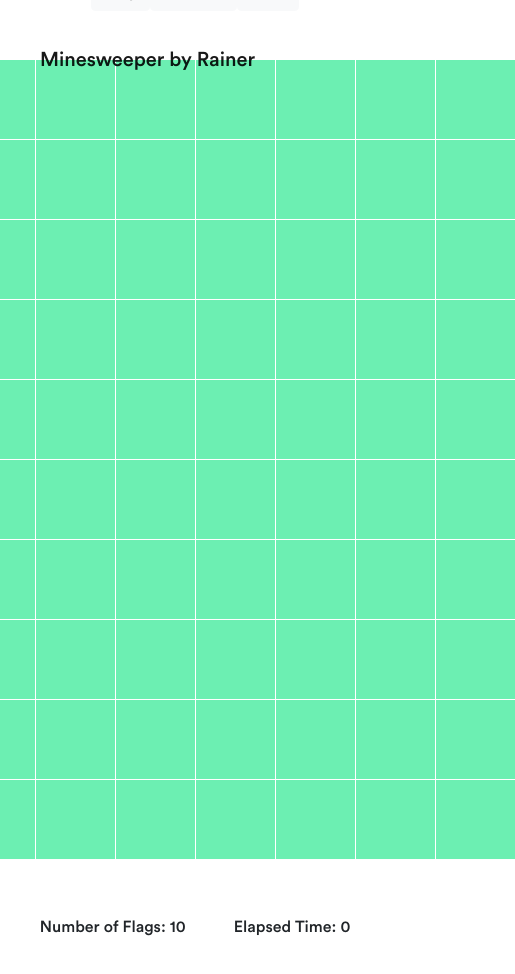
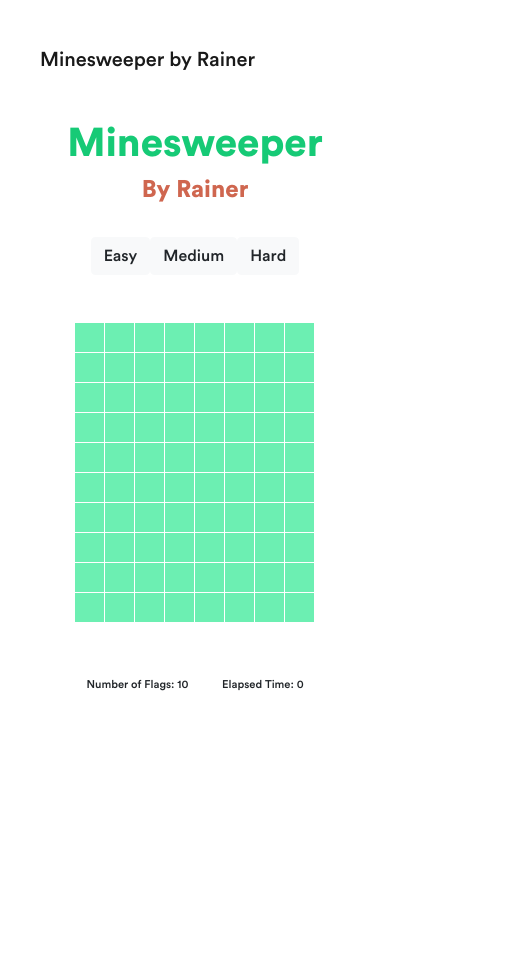
Before and after one commit to rainerangelo/minesweeper, a plain HTML site: page index.html in a window 390 px wide. Shown: the whole page, 515 px wide, since content can reach past the window. After the commit the page ends 844 px from the top, so only its background shows below. Drawn offline with nearby package versions, Linux system fonts and the light colour scheme.

Commit message:
Add responsiveness through media queries

```diff
--- a/css/style.css
+++ b/css/style.css
@@ -158,3 +158,54 @@ p {
     padding-bottom: 1.5em;
     padding-top: 1.5em;
 }
+
+/* Extra small devices (phones, 600px and down) */
+@media only screen and (max-width: 600px) {
+    p {
+        /* line-height: 2.5; */
+        text-align: left;
+    }
+
+    .navbar {
+        /* padding: 2.5em; */
+        position: relative;
+        /* width: 100%; */
+        /* z-index: 1; */
+    }
+
+    .div-main {
+        height: 100%;
+        /* max-width: 100%; */
+    }
+
+    .status-paragraph {
+        font-size: 0.7em;
+    }
+
+    #grid {
+        /* display: grid; */
+        /* padding-bottom: 1.5em; */
+        /* padding-top: 1.5em; */
+        width: 15em;
+    }
+}
+
+/* Small devices (portrait tablets and large phones, 600px and up) */
+@media only screen and (min-width: 600px) {
+
+}
+
+/* Medium devices (landscape tablets, 768px and up) */
+@media only screen and (min-width: 768px) {
+
+}
+
+/* Large devices (laptops/desktops, 992px and up) */
+@media only screen and (min-width: 992px) {
+
+}
+
+/* Extra large devices (large laptops and desktops, 1200px and up) */
+@media only screen and (min-width: 1200px) {
+
+}
```
